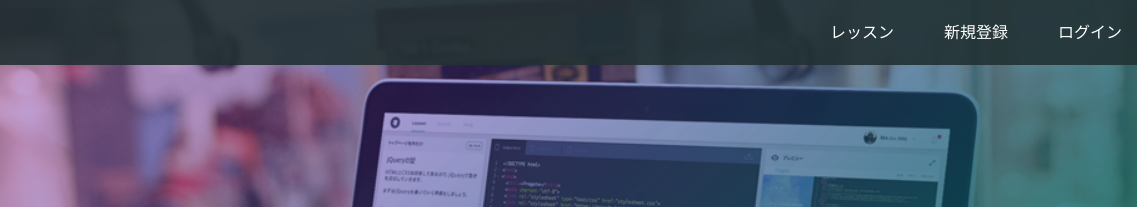
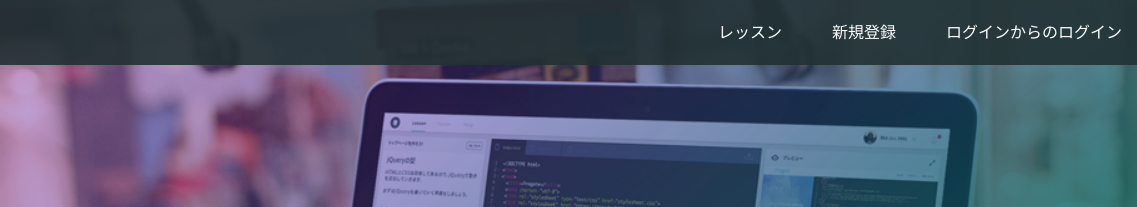
Before and after one commit to tkykto/tkykto, a plain HTML site: page index.html in a window 1280 px wide. Shown: the top 207 px of the page, 143-1280 px from the left. Drawn offline with Linux system fonts and the light colour scheme.

Commit message:
Update index.html

```diff
--- a/index.html
+++ b/index.html
@@ -17,7 +17,7 @@
       <div class="header-right">
         <a href="#">レッスン</a>
         <a href="#">新規登録</a>
-        <a href="#" class="login">ログイン</a>
+        <a href="#" class="login">ログインからのログイン</a>
       </div>
     </div>
   </header>
```
